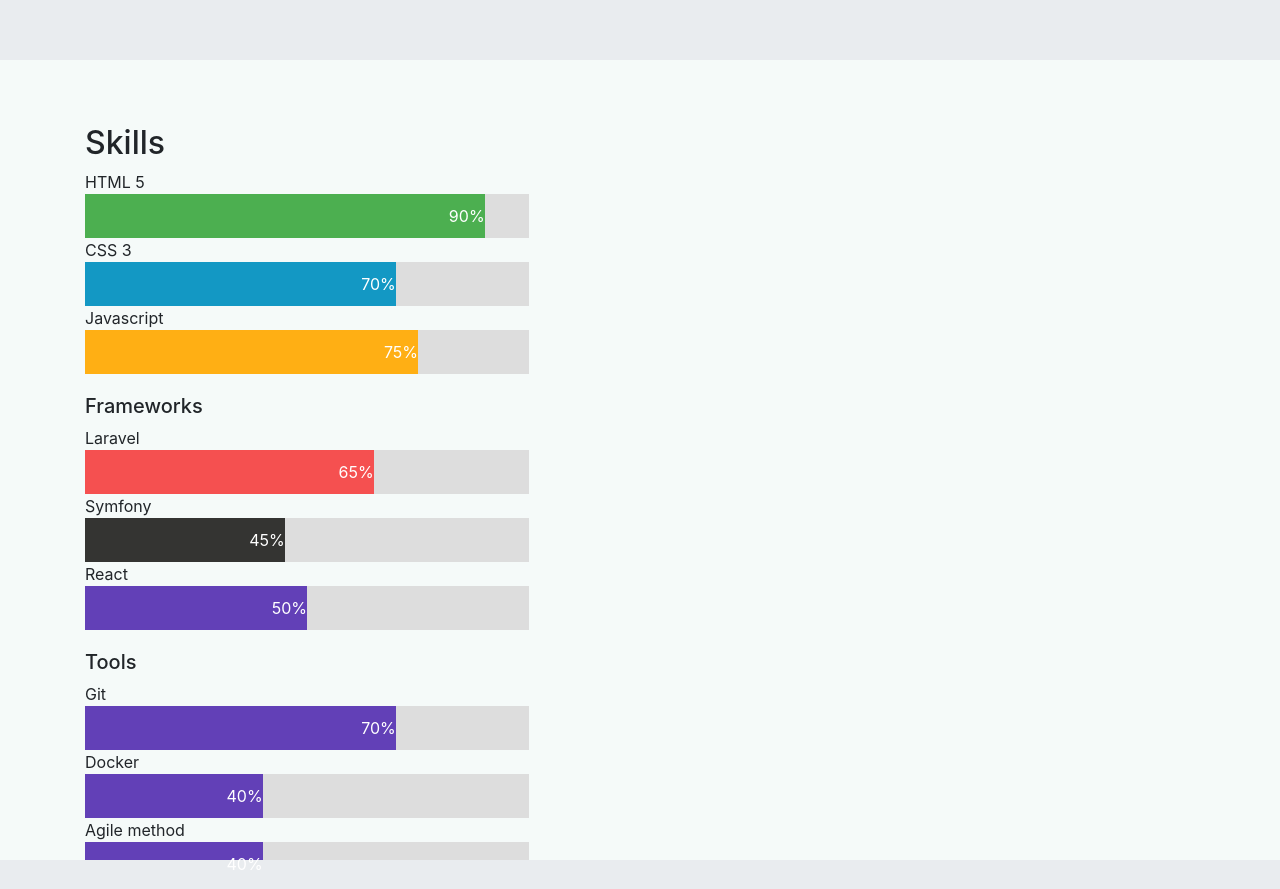
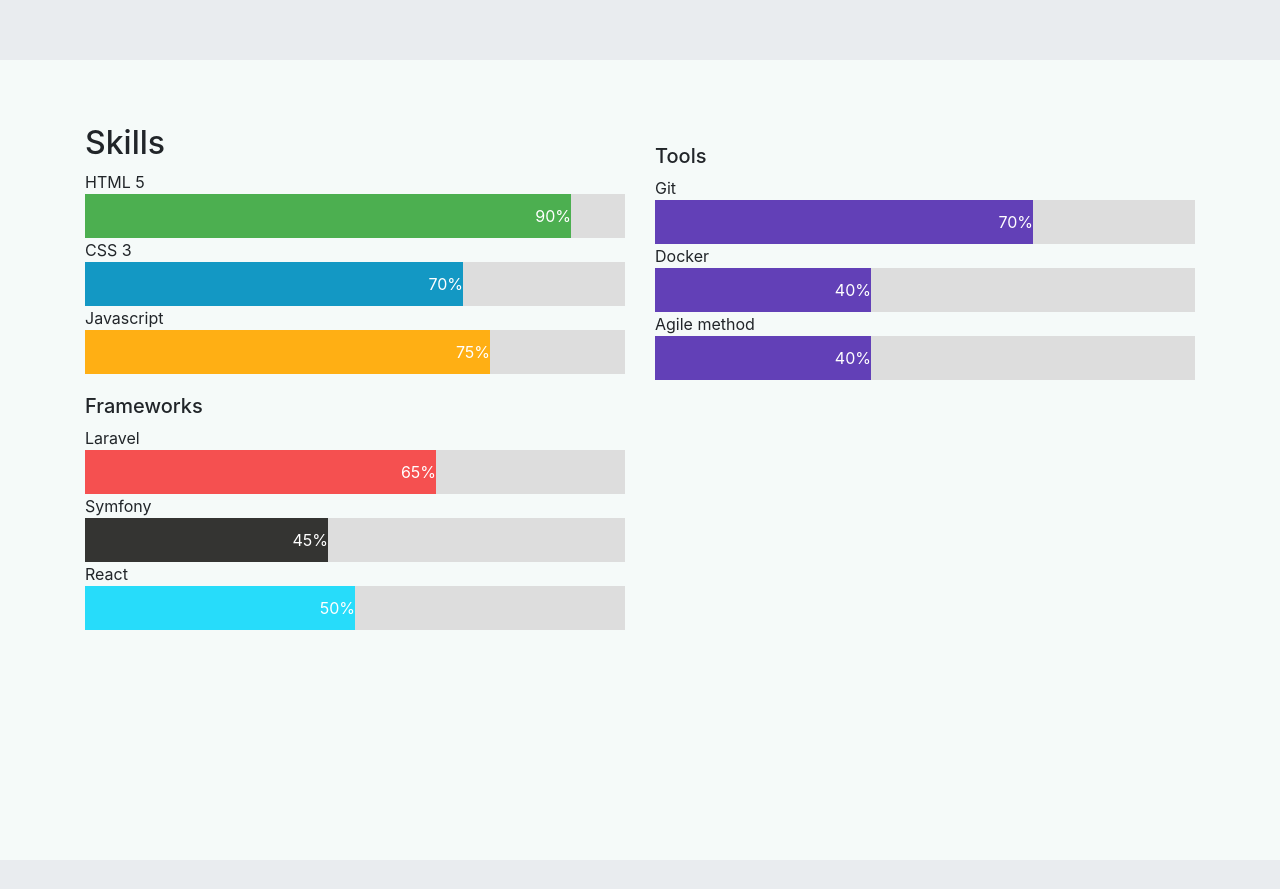
Before and after one commit to Gedev/portfolio, a Gatsby site: page / in a window 1280 px wide. Shown: the part 1592-2481 px from the top of the page. Built offline with nearby package versions, Linux system fonts and the light colour scheme; Gatsby itself is replaced by a stand-in of ours.

Commit message:
Skills section : add columns

```diff
--- a/src/components/body/skills.js
+++ b/src/components/body/skills.js
@@ -1,11 +1,12 @@
 import React from "react";
-import Col from "react-bootstrap";
+import { Col, Row } from "react-bootstrap";
 import Container from "react-bootstrap/Container";
 
 const Skills = () => (
     <section id="skills" className="blockA">
       <Container>
-        <div>
+        <Row>
+          <Col>
             <h2>Skills</h2>
             <span>HTML 5</span>
             <div className="skills-progress-bar"  data-sal='slide-up'
@@ -51,7 +52,8 @@
                  data-sal-duration='1000'>
               <div className="skills skills-color react">50%</div>
             </div>
-
+          </Col>
+          <Col>
             <h5>Tools</h5>
             <span>Git</span>
             <div className="skills-progress-bar" data-sal='slide-up'
@@ -74,7 +76,8 @@
                  data-sal-duration='1000'>
               <div className="skills skills-color docker">40%</div>
             </div>
-        </div>
+          </Col>
+        </Row>
       </Container>
     </section>
 )
--- a/src/components/styles.css
+++ b/src/components/styles.css
@@ -68,7 +68,7 @@
 }
 
 .skills-progress-bar {
-    width: 40%; /* Full width */
+    width: 100%; /* Full width */
     background-color: #ddd; /* Grey background */
 }
 
@@ -106,7 +106,7 @@
 
 .react {
     width: 50%;
-    background-color: #6240b7;
+    background-color: #27dcfa;
 }
 
 .git {
```
